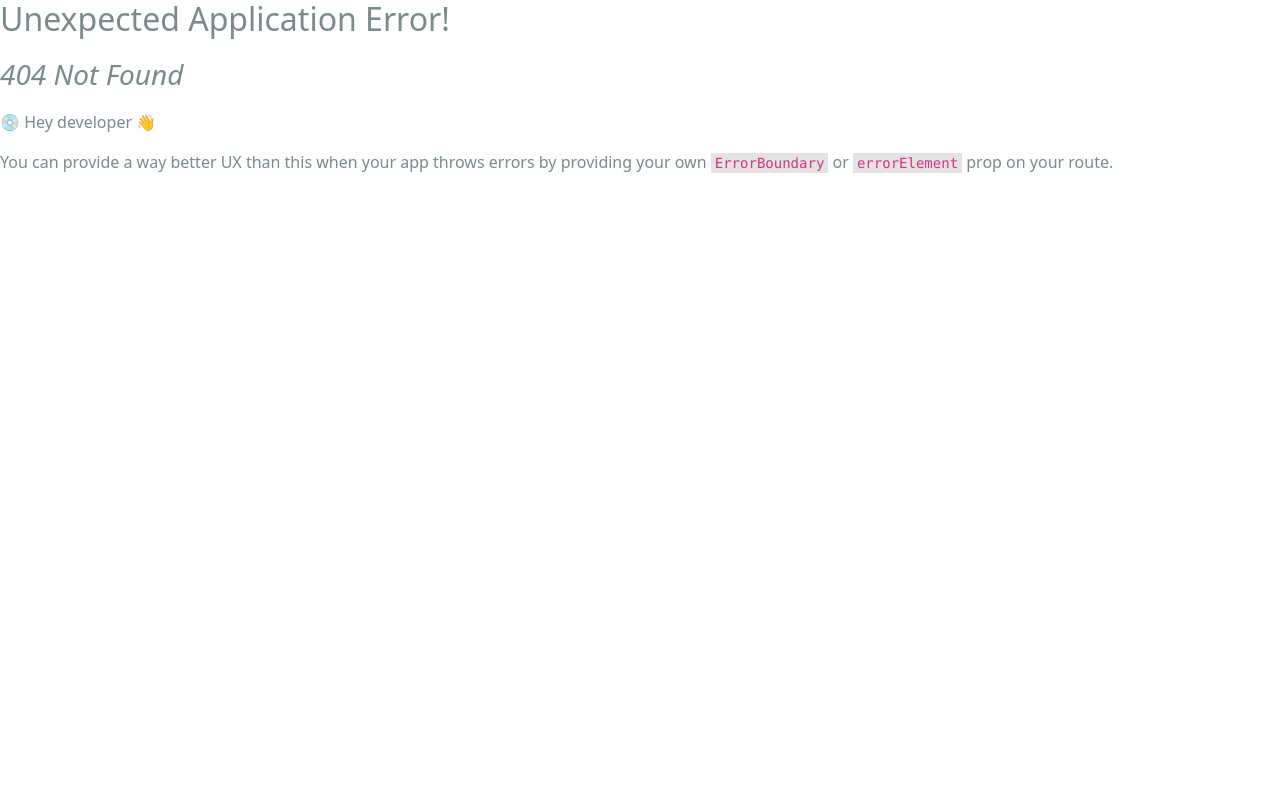
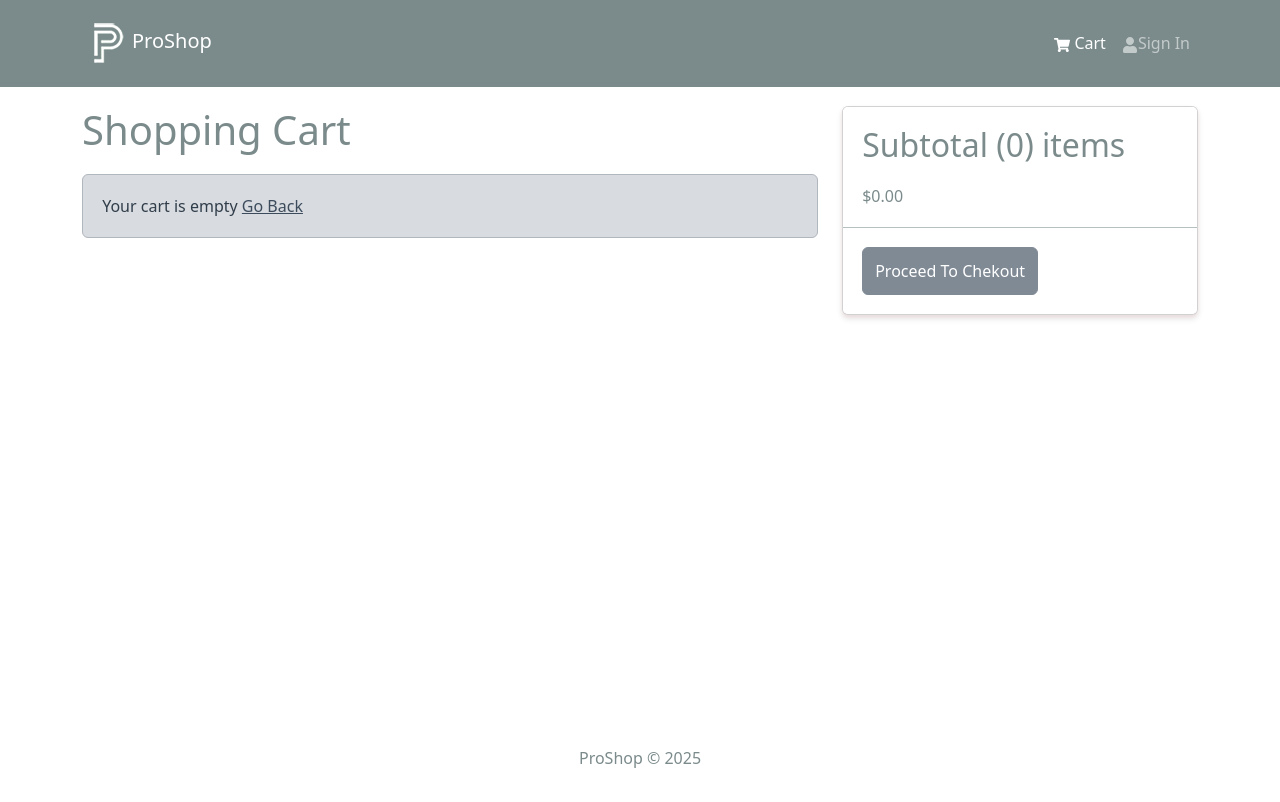
Before and after one commit to JoudyAli/proshop-v2, a React (Create React App) app in the folder frontend/: page /cart in a window 1280 px wide. Before the commit this address had no page. Shown: the top 802 px of the page. Built offline with nearby package versions, Linux system fonts and the light colour scheme.

Commit message:
Cart Screen

```diff
--- a/frontend/src/components/Header.jsx
+++ b/frontend/src/components/Header.jsx
@@ -27,7 +27,7 @@
                            <FaShoppingCart /> Cart
                            {
                              cartItems.length > 0 && (
-                              <Badge pill bg="success" style={{marginLeft:'5PX'}}>
+                              <Badge pill bg="primary" style={{marginLeft:'5PX'}}>
                                {cartItems.reduce((a,c)=>a+c.qty,0)}
                               </Badge>
                              )
--- a/frontend/src/index.js
+++ b/frontend/src/index.js
@@ -15,12 +15,14 @@
 import reportWebVitals from './reportWebVitals';
 import HomeScreen from './screens/HomeScreen';
 import ProductScreen from './screens/ProductScreen';
+import CartScreen from './screens/CartScreen';
 
 const router = createBrowserRouter(
   createRoutesFromElements(
     <Route path="/" element={<App />}>
       <Route index={true} path='/' element={<HomeScreen />} />
       <Route path='product/:id' element={<ProductScreen />} />
+       <Route path='/cart' element={<CartScreen />} />
 
     </Route>
   )
--- /dev/null
+++ b/frontend/src/screens/CartScreen.jsx
@@ -0,0 +1,90 @@
+import {Link,useNavigate} from "react-router-dom";
+import {useDispatch,useSelector } from "react-redux";
+import {Card,Row,Col,ListGroup,Image,Form,Button, ListGroupItem}
+from "react-bootstrap";
+import { FaTrash } from "react-icons/fa";
+import Message  from "../components/Message";
+import {addToCart} from '../slices/cartSlice';
+
+
+
+const CartScreen = () => {
+   const navigate = useNavigate();
+    const dispatch = useDispatch();
+
+     const cart =useSelector((state)=>state.cart);
+     const {cartItems} = cart;
+
+     const addTocartHandler=async(FaProductHunt,qty)=>{
+        dispatch(addToCart({...FaProductHunt,qty}));
+
+     };
+
+  return (
+    <Row>
+     <Col>
+     <h1 style={{marginBottom:'20px'}} >Shopping Cart</h1>
+     {cartItems.length === 0 ? (
+        <Message>
+            Your cart is empty <Link to='/' >Go Back</Link>
+        </Message>
+     ) :(
+        <ListGroup variant="flush">
+          {cartItems.map((item)=>(
+            <ListGroup.Item key={item._id}>
+                <Row>
+                    <Col md={2}>
+                    <Image src={item.image} alt={item.name} fluid rounded />
+                    </Col>
+                    <Col>
+                    <Link to = {`/product/${item._id}`} >{item.name}</Link>
+                    </Col>
+                    <Col md={2}>${item.price}</Col>
+                    <Col md={2}>
+                    <Form.Control
+                                as='select'
+                                value={item.qty}
+                                onChange={(e)=>addTocartHandler(item,Number(e.target.value))}
+                                >
+                                    {[...Array(item.countInStock).keys()].map((x)=>(
+                                        <option key={x+1} value={x+1}>
+                                            {x+1}
+                                        </option>
+                                    ))}
+                                </Form.Control>
+                    </Col>
+                    <Col md={2}>
+                     <Button type='button' variant="light">
+                        <FaTrash/>
+                     </Button>
+                    </Col>
+                </Row>
+            </ListGroup.Item>
+          ))}
+        </ListGroup>
+     )}
+     </Col>
+     <Col md={4}>
+     <Card>
+     <ListGroup  variant="flush">
+       <ListGroup.Item>
+        <h2>
+            Subtotal ({cartItems.reduce((acc,item)=>acc+item.qty,0)}) items
+        </h2>
+        $
+        {cartItems.reduce((acc,item)=>acc+item.qty*item.price,0).toFixed(2)}
+       </ListGroup.Item>
+       <ListGroup.Item>
+        <Button type="button" className="btn-block" disabled={cartItems.length===0}>
+            Proceed To Chekout
+        </Button>
+       </ListGroup.Item>
+     </ListGroup>
+     </Card>
+     </Col>
+
+    </Row>
+  )
+}
+
+export default CartScreen
--- a/frontend/src/screens/ProductScreen.jsx
+++ b/frontend/src/screens/ProductScreen.jsx
@@ -102,9 +102,7 @@
                         <ListGroup.Item>
                             <Button className='btn-block' type='button'
                                   disabled={product.countInStock === 0}
-                                  onClick={addToCartHandler}
-
-                            >
+                                  onClick={addToCartHandler} >
                                 Add to Cart
                             </Button>
                         </ListGroup.Item>
```
